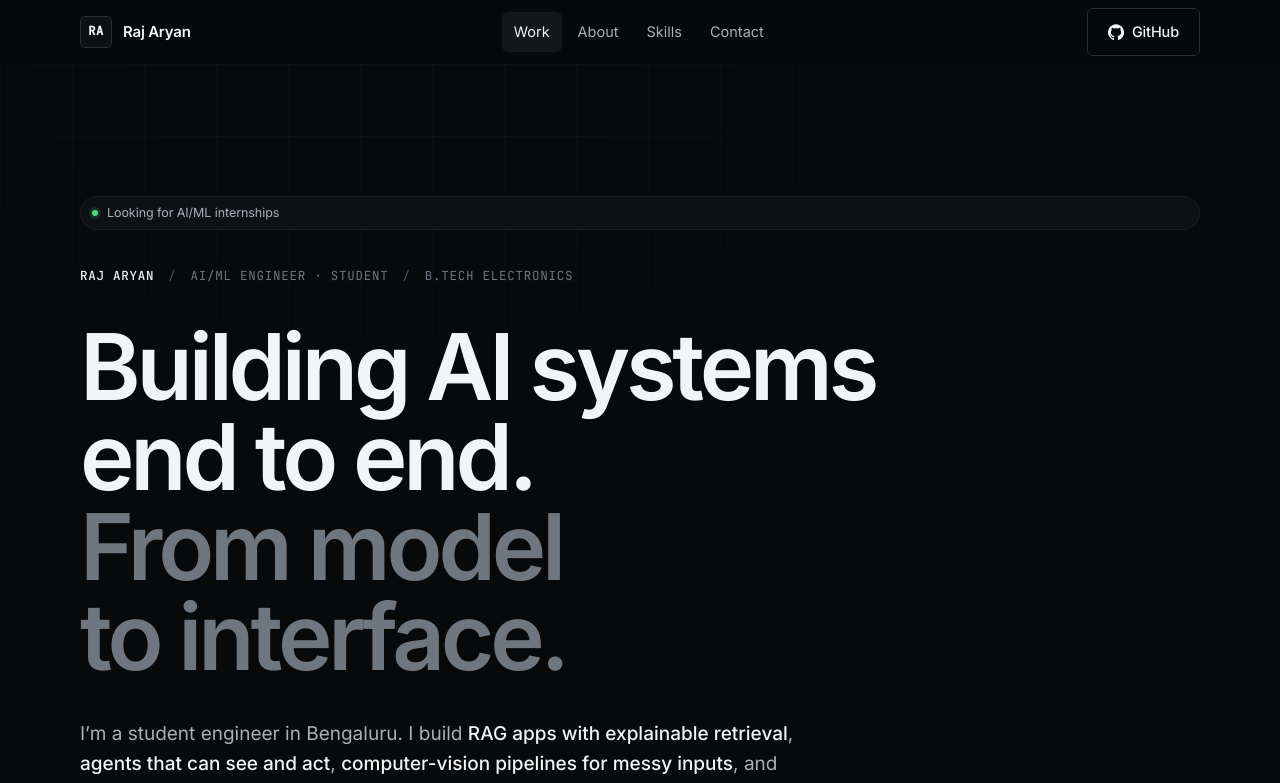
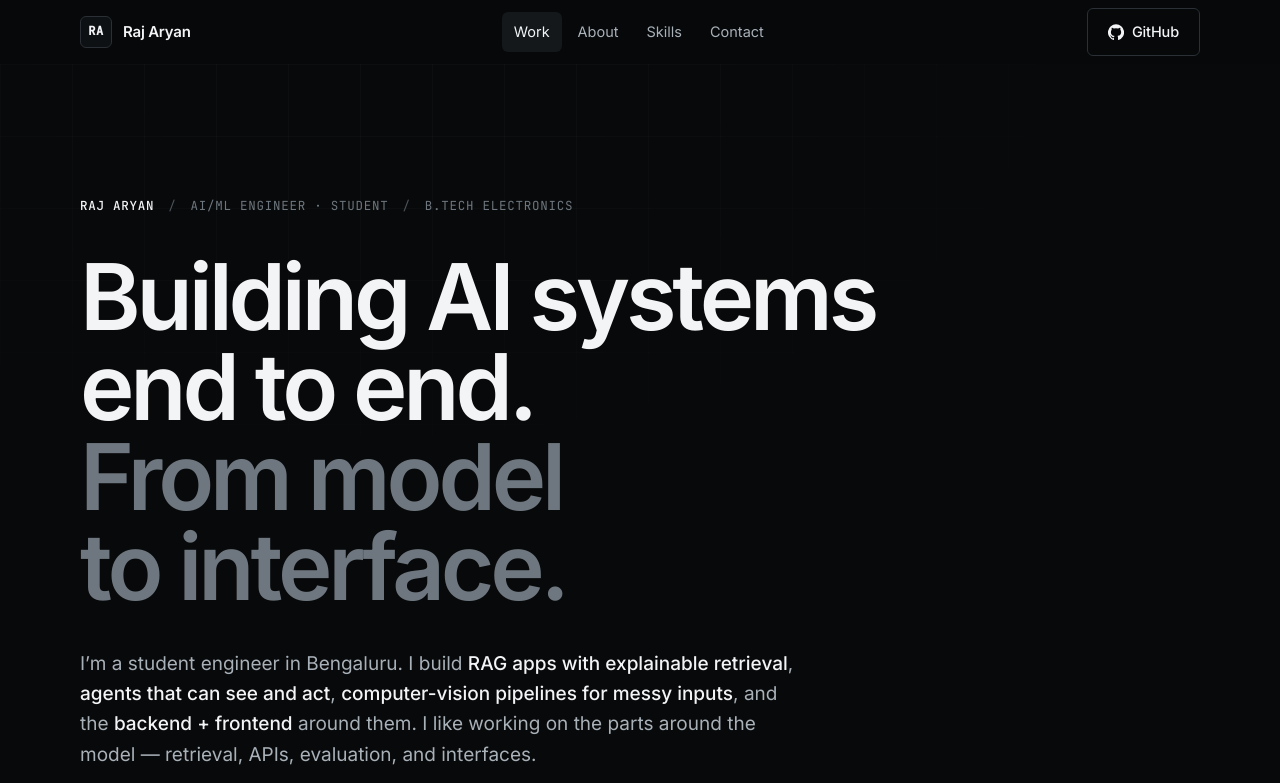
Before and after one commit to rajaryan1111/raj-aryan-portfolio, a React (Vite) app: page / in a window 1280 px wide. Shown: the top 783 px of the page. Built offline with nearby package versions, Linux system fonts and the light colour scheme.

Commit message:
remove internship status banner from hero

```diff
--- a/src/components/Hero.jsx
+++ b/src/components/Hero.jsx
@@ -6,11 +6,6 @@ export default function Hero() {
     <section className="hero" id="top">
       <div className="hero__grid-bg" aria-hidden="true" />
       <div className="shell hero__inner">
-        <p className="status">
-          <span className="status__dot" aria-hidden="true" />
-          {profile.status}
-        </p>
-
         <p className="hero__id">
           <strong>{profile.name}</strong>
           <span aria-hidden="true">/</span>
```
